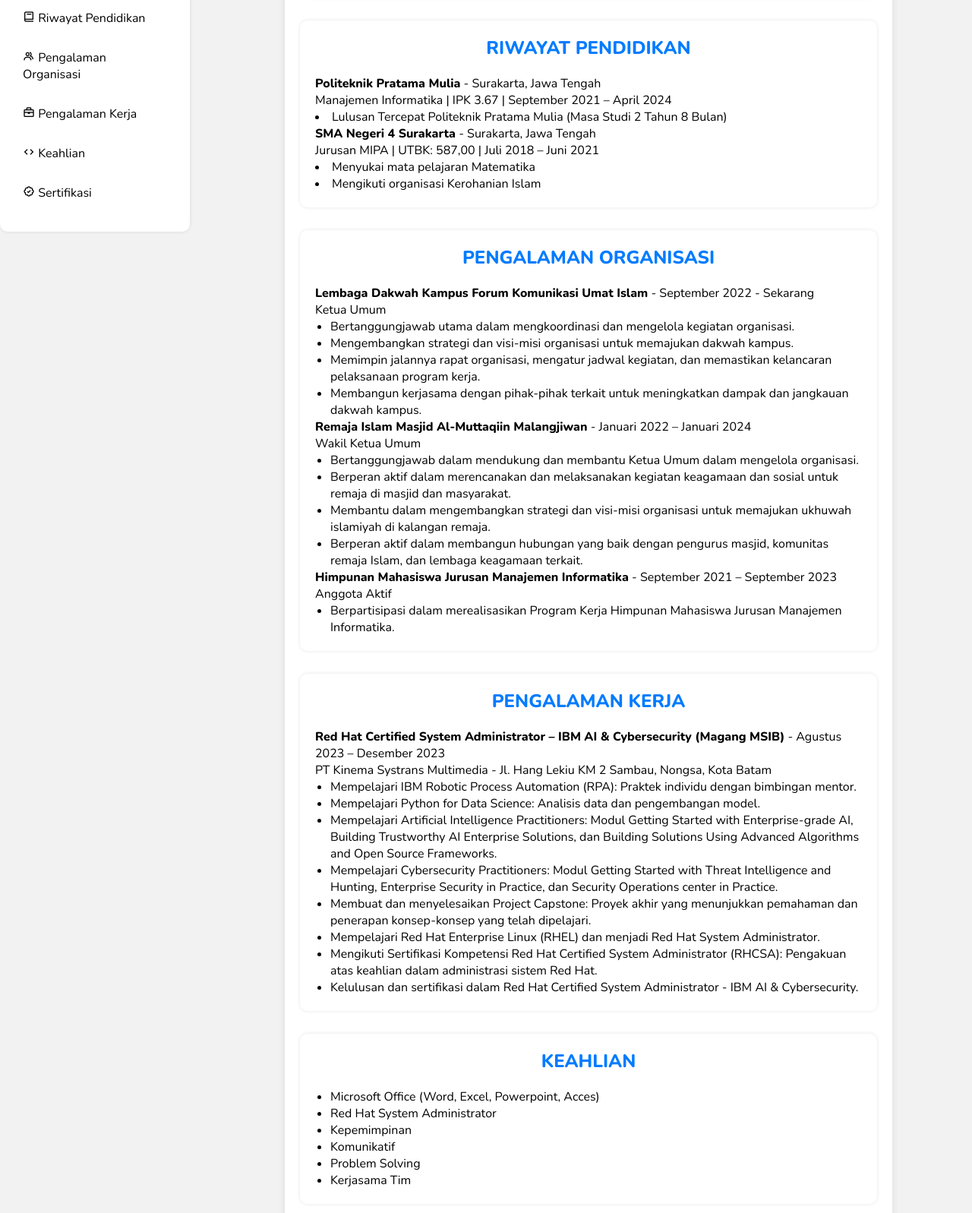
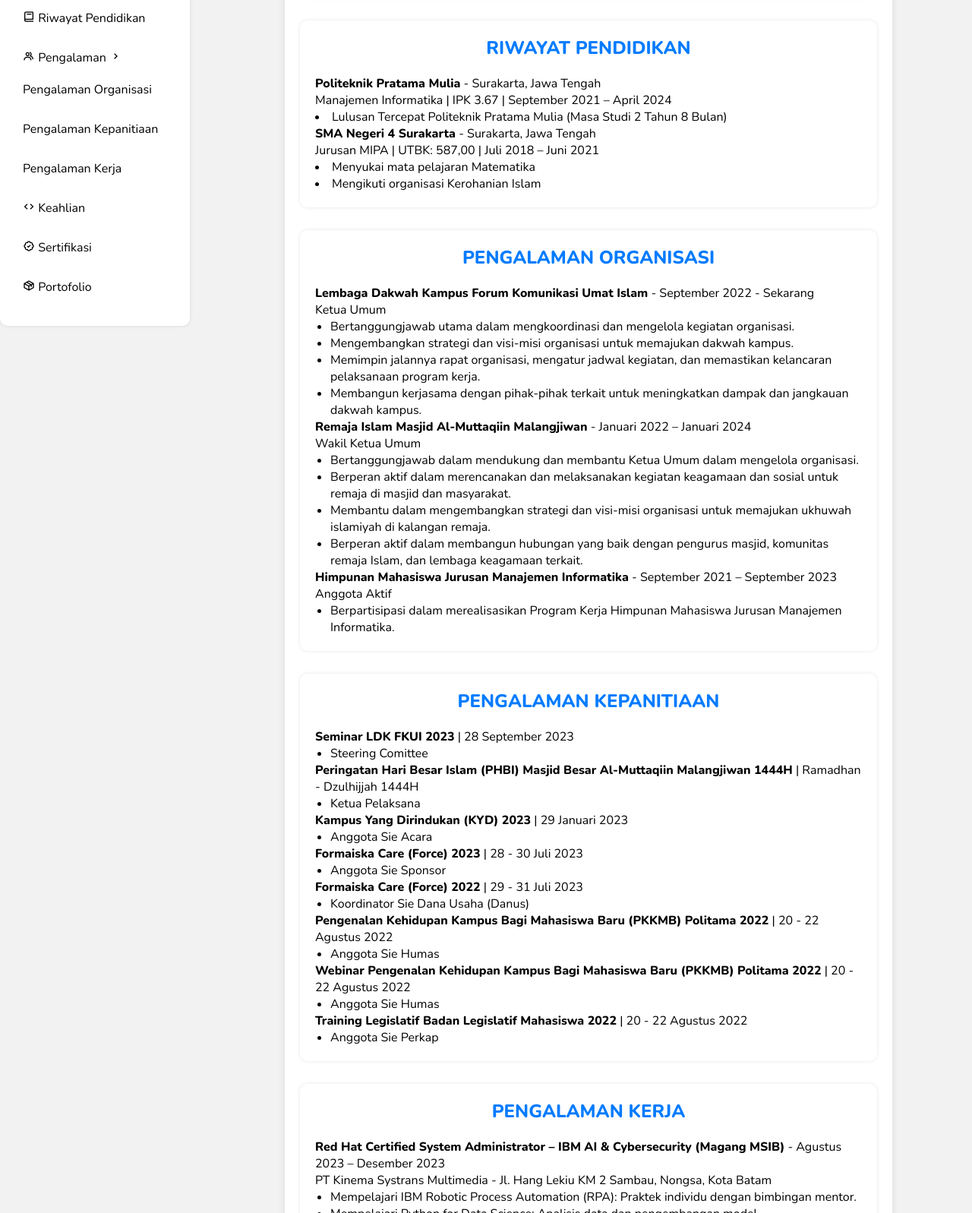
Before and after one commit to tnur01/CV, a plain HTML site: page index.html in a window 1280 px wide. Shown: the part 381-1978 px from the top of the page at 76% size. Drawn offline with nearby package versions, Linux system fonts and the light colour scheme.

Commit message:
Update index.html

```diff
--- a/index.html
+++ b/index.html
@@ -26,10 +26,17 @@
         <ul>
             <li><a href="#about" title="About"><i class='bx bx-user'></i> Tentang Saya</a></li>
             <li><a href="#pendidikan" title="Riwayat Pendidikan"><i class='bx bx-book'></i> Riwayat Pendidikan</a></li>
-            <li><a href="#organisasi" title="Pengalaman Organisasi"><i class='bx bx-group'></i> Pengalaman Organisasi</a></li>
-            <li><a href="#kerja" title="Pengalaman Kerja"><i class='bx bx-briefcase'></i> Pengalaman Kerja</a></li>
+            <li class="experience">
+                <a href="#experience" title="Pengalaman"><i class='bx bx-group'></i> Pengalaman <i class='bx bx-chevron-right'></i></a>
+                <ul class="sub-section">
+                    <li><a href="#organisasi">Pengalaman Organisasi</a></li>
+                    <li><a href="#kepanitian">Pengalaman Kepanitiaan</a></li>
+                    <li><a href="#kerja">Pengalaman Kerja</a></li>
+                </ul>
+            </li>
             <li><a href="#keahlian" title="Keahlian"><i class='bx bx-code'></i> Keahlian</a></li>
             <li><a href="#sertifikasi" title="Sertifikasi"><i class='bx bx-badge-check'></i> Sertifikasi</a></li>
+            <li><a href="portofolio.html" title="About"><i class='bx bx-package'></i> Portofolio</a></li>
             <li class="mode-switcher">
                 <button onclick="toggleDarkMode()">
                     <i id="modeIcon" class='bx bx-sun'></i>
@@ -37,6 +44,7 @@
             </li>
         </ul>
     </nav>
+
 </div>
 
 <div class="content">
@@ -90,6 +98,34 @@
             <ul class="list">
                 <li>Berpartisipasi dalam merealisasikan Program Kerja Himpunan Mahasiswa Jurusan Manajemen Informatika.</li>
             </ul>
+        </div>
+
+        <div class="section" id="kepanitian">
+            <h2>PENGALAMAN KEPANITIAAN</h2>
+            <p><strong>Seminar LDK FKUI 2023</strong> | 28 September 2023<br>
+            <ul class="list">
+                <li>Steering Comittee</li></ul>
+            <p><strong>Peringatan Hari Besar Islam (PHBI) Masjid Besar Al-Muttaqiin Malangjiwan 1444H</strong> | Ramadhan - Dzulhijjah 1444H<br>
+            <ul class="list">
+                <li>Ketua Pelaksana</li></ul>
+            <p><strong>Kampus Yang Dirindukan (KYD) 2023</strong> | 29 Januari 2023<br>
+            <ul class="list">
+                <li>Anggota Sie Acara</li></ul>
+            <p><strong>Formaiska Care (Force) 2023</strong> | 28 - 30 Juli 2023<br>
+            <ul class="list">
+                <li>Anggota Sie Sponsor</li></ul>
+            <p><strong>Formaiska Care (Force) 2022</strong> | 29 - 31 Juli 2023<br>
+            <ul class="list">
+                <li>Koordinator Sie Dana Usaha (Danus)</li></ul>
+            <p><strong>Pengenalan Kehidupan Kampus Bagi Mahasiswa Baru (PKKMB) Politama 2022</strong> | 20 - 22 Agustus 2022<br>
+            <ul class="list">
+                <li>Anggota Sie Humas</li></ul>
+            <p><strong>Webinar Pengenalan Kehidupan Kampus Bagi Mahasiswa Baru (PKKMB) Politama 2022</strong> | 20 - 22 Agustus 2022<br>
+            <ul class="list">
+                <li>Anggota Sie Humas</li></ul>
+            <p><strong>Training Legislatif Badan Legislatif Mahasiswa 2022</strong> | 20 - 22 Agustus 2022<br>
+            <ul class="list">
+                <li>Anggota Sie Perkap</li></ul>
         </div>
 
         <div class="section" id="kerja">
```
